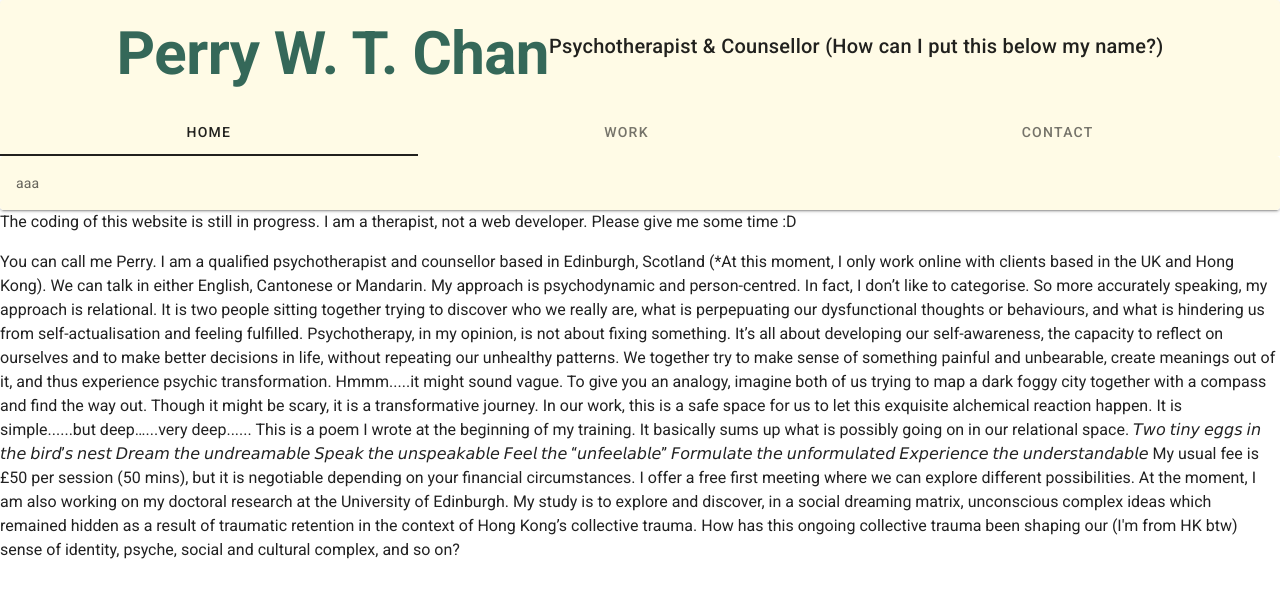
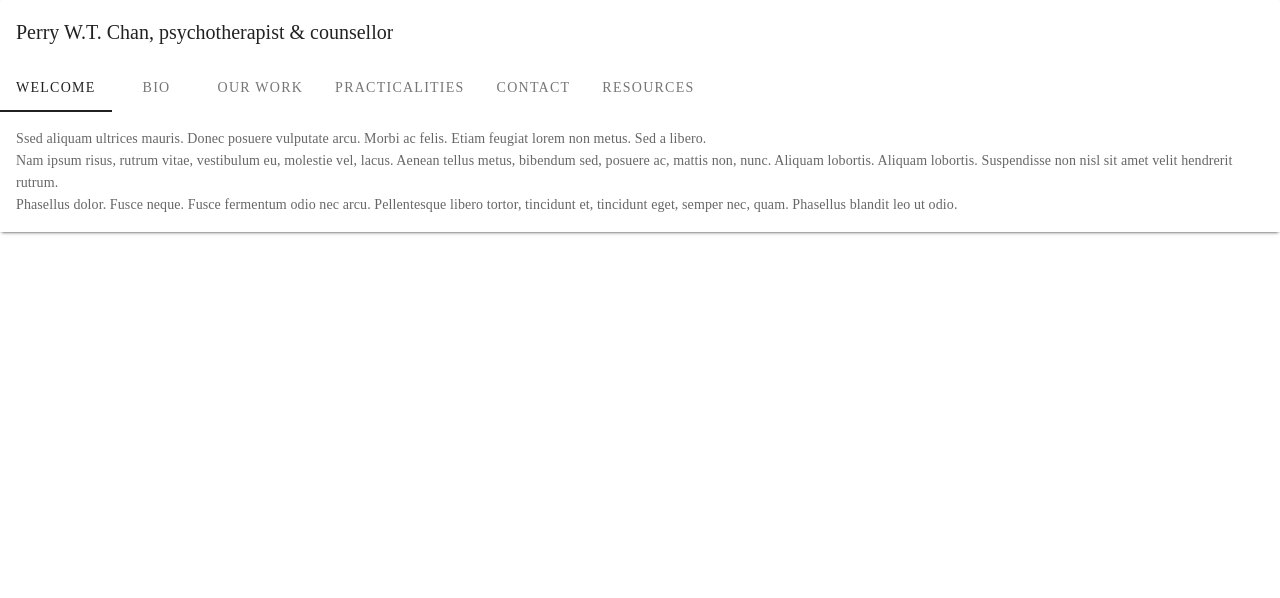
Before and after one commit to perrychan527/perrypsychotherapy, a Vue app: page / in a window 1280 px wide. Shown: the top 598 px of the page. Built offline with nearby package versions, Linux system fonts and the light colour scheme.

Commit message:
changed tabs

```diff
--- a/src/App.vue
+++ b/src/App.vue
@@ -1,99 +1,124 @@
 <template>
-  <v-app>
-    <v-card color="basil">
-      <v-card-title class="text-center justify-center py-6">
-        <h1 class="font-weight-bold display-3 basil--text">
-          Perry W. T. Chan
-        </h1>
-        <p>Psychotherapist & Counsellor (How can I put this below my name?)</p>
+  <v-card>
+    <v-toolbar
+      flat
+      color=gray
+    >
+      <v-toolbar-title>Perry W.T. Chan, psychotherapist & counsellor</v-toolbar-title>
+    </v-toolbar>
+    <v-tabs centered>
+      <v-tab>
+        welcome
+      </v-tab>
+      <v-tab>
+        bio
+      </v-tab>
+      <v-tab>
+        our work
+      </v-tab>
+      <v-tab>
+        practicalities
+      </v-tab>
+      <v-tab>
+        contact
+      </v-tab>
+      <v-tab>
+        resources
+      </v-tab>
+      <v-tab-item>
+        <v-card flat>
+          <v-card-text>
+            <p>
+              Ssed aliquam ultrices mauris. Donec posuere vulputate arcu. Morbi ac felis. Etiam feugiat lorem non metus. Sed a libero.
+            </p>
 
-      </v-card-title>
+            <p>
+              Nam ipsum risus, rutrum vitae, vestibulum eu, molestie vel, lacus. Aenean tellus metus, bibendum sed, posuere ac, mattis non, nunc. Aliquam lobortis. Aliquam lobortis. Suspendisse non nisl sit amet velit hendrerit rutrum.
+            </p>
 
-      <v-tabs
-        v-model="tab"
-        background-color="transparent"
-        color="basil"
-        grow
-      >
-        <v-tab
-          v-for="item in tab_items"
-          :key="item.title"
-        >
-          {{ item.title }}
-        </v-tab>
-      </v-tabs>
+            <p class="mb-0">
+              Phasellus dolor. Fusce neque. Fusce fermentum odio nec arcu. Pellentesque libero tortor, tincidunt et, tincidunt eget, semper nec, quam. Phasellus blandit leo ut odio.
+            </p>
+          </v-card-text>
+        </v-card>
+      </v-tab-item>
+      <v-tab-item>
+        <v-card flat>
+          <v-card-text>
+            <p>
+              Morbi nec metus. Suspendisse faucibus, nunc et pellentesque egestas, lacus ante convallis tellus, vitae iaculis lacus elit id tortor. Sed mollis, eros et ultrices tempus, mauris ipsum aliquam libero, non adipiscing dolor urna a orci. Curabitur ligula sapien, tincidunt non, euismod vitae, posuere imperdiet, leo. Nunc sed turpis.
+            </p>
 
-      <v-tabs-items
-        v-model="tab"
-      >
-        <v-tab-item
-          v-for="item in tab_items"
-          :key="item.title"
-        >
-          <v-card
-            color="basil"
-            flat
-          >
-            <v-card-text>{{ item.text }}</v-card-text>
-          </v-card>
-        </v-tab-item>
-      </v-tabs-items>
-    </v-card>
+            <p>
+              Suspendisse feugiat. Suspendisse faucibus, nunc et pellentesque egestas, lacus ante convallis tellus, vitae iaculis lacus elit id tortor. Proin viverra, ligula sit amet ultrices semper, ligula arcu tristique sapien, a accumsan nisi mauris ac eros. In hac habitasse platea dictumst. Fusce ac felis sit amet ligula pharetra condimentum.
+            </p>
 
-    <p>The coding of this website is still in progress. I am a therapist, not a web developer. Please give me some time :D</p>
+            <p>
+              Sed consequat, leo eget bibendum sodales, augue velit cursus nunc, quis gravida magna mi a libero. Nam commodo suscipit quam. In consectetuer turpis ut velit. Sed cursus turpis vitae tortor. Aliquam eu nunc.
+            </p>
 
-    <p>You can call me Perry. I am a qualified psychotherapist and counsellor based in Edinburgh, Scotland (*At this moment, I only work online with clients based in the UK and Hong Kong). We can talk in either English, Cantonese or Mandarin. My approach is psychodynamic and person-centred. In fact, I don’t like to categorise. So more accurately speaking, my approach is relational. It is two people sitting together trying to discover who we really are, what is perpepuating our dysfunctional thoughts or behaviours, and what is hindering us from self-actualisation and feeling fulfilled. Psychotherapy, in my opinion, is not about fixing something. It’s all about developing our self-awareness, the capacity to reflect on ourselves and to make better decisions in life, without repeating our unhealthy patterns.
+            <p>
+              Etiam ut purus mattis mauris sodales aliquam. Ut varius tincidunt libero. Aenean viverra rhoncus pede. Duis leo. Fusce fermentum odio nec arcu.
+            </p>
 
-        We together try to make sense of something painful and unbearable, create meanings out of it, and thus experience psychic transformation. Hmmm.....it might sound vague. To give you an analogy, imagine both of us trying to map a dark foggy city together with a compass and find the way out. Though it might be scary, it is a transformative journey. In our work, this is a safe space for us to let this exquisite alchemical reaction happen. It is simple......but deep…...very deep......
+            <p class="mb-0">
+              Donec venenatis vulputate lorem. Aenean viverra rhoncus pede. In dui magna, posuere eget, vestibulum et, tempor auctor, justo. Fusce commodo aliquam arcu. Suspendisse enim turpis, dictum sed, iaculis a, condimentum nec, nisi.
+            </p>
+          </v-card-text>
+        </v-card>
+      </v-tab-item>
+      <v-tab-item>
+        <v-card flat>
+          <v-card-text>
+            <p>
+              Fusce a quam. Phasellus nec sem in justo pellentesque facilisis. Nam eget dui. Proin viverra, ligula sit amet ultrices semper, ligula arcu tristique sapien, a accumsan nisi mauris ac eros. In dui magna, posuere eget, vestibulum et, tempor auctor, justo.
+            </p>
 
-        This is a poem I wrote at the beginning of my training. It basically sums up what is possibly going on in our relational space.
+            <p class="mb-0">
+              Cras sagittis. Phasellus nec sem in justo pellentesque facilisis. Proin sapien ipsum, porta a, auctor quis, euismod ut, mi. Donec quam felis, ultricies nec, pellentesque eu, pretium quis, sem. Nam at tortor in tellus interdum sagittis.
+            </p>
+          </v-card-text>
+        </v-card>
+      </v-tab-item>
+      <v-tab-item>
+        <v-card flat>
+          <v-card-text>
+            <p>
+              NUMBER 4! Fusce a quam. Phasellus nec sem in justo pellentesque facilisis. Nam eget dui. Proin viverra, ligula sit amet ultrices semper, ligula arcu tristique sapien, a accumsan nisi mauris ac eros. In dui magna, posuere eget, vestibulum et, tempor auctor, justo.
+            </p>
 
-        𝘛𝘸𝘰 𝘵𝘪𝘯𝘺 𝘦𝘨𝘨𝘴 𝘪𝘯 𝘵𝘩𝘦 𝘣𝘪𝘳𝘥’𝘴 𝘯𝘦𝘴𝘵
-        𝘋𝘳𝘦𝘢𝘮 𝘵𝘩𝘦 𝘶𝘯𝘥𝘳𝘦𝘢𝘮𝘢𝘣𝘭𝘦
-        𝘚𝘱𝘦𝘢𝘬 𝘵𝘩𝘦 𝘶𝘯𝘴𝘱𝘦𝘢𝘬𝘢𝘣𝘭𝘦
-        𝘍𝘦𝘦𝘭 𝘵𝘩𝘦 “𝘶𝘯𝘧𝘦𝘦𝘭𝘢𝘣𝘭𝘦”
-        𝘍𝘰𝘳𝘮𝘶𝘭𝘢𝘵𝘦 𝘵𝘩𝘦 𝘶𝘯𝘧𝘰𝘳𝘮𝘶𝘭𝘢𝘵𝘦𝘥
-        𝘌𝘹𝘱𝘦𝘳𝘪𝘦𝘯𝘤𝘦 𝘵𝘩𝘦 𝘶𝘯𝘥𝘦𝘳𝘴𝘵𝘢𝘯𝘥𝘢𝘣𝘭𝘦
+            <p class="mb-0">
+              Cras sagittis. Phasellus nec sem in justo pellentesque facilisis. Proin sapien ipsum, porta a, auctor quis, euismod ut, mi. Donec quam felis, ultricies nec, pellentesque eu, pretium quis, sem. Nam at tortor in tellus interdum sagittis.
+            </p>
+          </v-card-text>
+        </v-card>
+      </v-tab-item>
+      <v-tab-item>
+        <v-card flat>
+          <v-card-text>
+            <p>
+              NUMBER 5! Fusce a quam. Phasellus nec sem in justo pellentesque facilisis. Nam eget dui. Proin viverra, ligula sit amet ultrices semper, ligula arcu tristique sapien, a accumsan nisi mauris ac eros. In dui magna, posuere eget, vestibulum et, tempor auctor, justo.
+            </p>
 
-        My usual fee is £50 per session (50 mins), but it is negotiable depending on your financial circumstances. I offer a free first meeting where we can explore different possibilities.
+            <p class="mb-0">
+              Cras sagittis. Phasellus nec sem in justo pellentesque facilisis. Proin sapien ipsum, porta a, auctor quis, euismod ut, mi. Donec quam felis, ultricies nec, pellentesque eu, pretium quis, sem. Nam at tortor in tellus interdum sagittis.
+            </p>
+          </v-card-text>
+        </v-card>
+      </v-tab-item>
+      <v-tab-item>
+        <v-card flat>
+          <v-card-text>
+            <p>
+              NUMBER 6! Fusce a quam. Phasellus nec sem in justo pellentesque facilisis. Nam eget dui. Proin viverra, ligula sit amet ultrices semper, ligula arcu tristique sapien, a accumsan nisi mauris ac eros. In dui magna, posuere eget, vestibulum et, tempor auctor, justo.
+            </p>
 
-        At the moment, I am also working on my doctoral research at the University of Edinburgh. My study is to explore and discover, in a social dreaming matrix, unconscious complex ideas which remained hidden as a result of traumatic retention in the context of Hong Kong’s collective trauma. How has this ongoing collective trauma been shaping our (I'm from HK btw) sense of identity, psyche, social and cultural complex, and so on?
-     </p>
-  </v-app>
+            <p class="mb-0">
+              Cras sagittis. Phasellus nec sem in justo pellentesque facilisis. Proin sapien ipsum, porta a, auctor quis, euismod ut, mi. Donec quam felis, ultricies nec, pellentesque eu, pretium quis, sem. Nam at tortor in tellus interdum sagittis.
+            </p>
+          </v-card-text>
+        </v-card>
+      </v-tab-item>
+    </v-tabs>
+  </v-card>
 </template>
-
-<script>
-  export default {
-    data () {
-      return {
-        tab: null,
-        tab_items: [
-          {
-            title: "home",
-            text: "aaa",
-          },
-          {
-            title: "work",
-            text: "bbb",
-          },
-          {
-            title: "contact",
-            text: "ccc",
-          },
-        ],
-      }
-    },
-  }
-</script>
-<style scoped>
-  /* Helper classes */
-  .basil {
-    background-color: #FFFBE6 !important;
-  }
-  .basil--text {
-    color: #356859 !important;
-  }
-
-
-
-</style>
```
